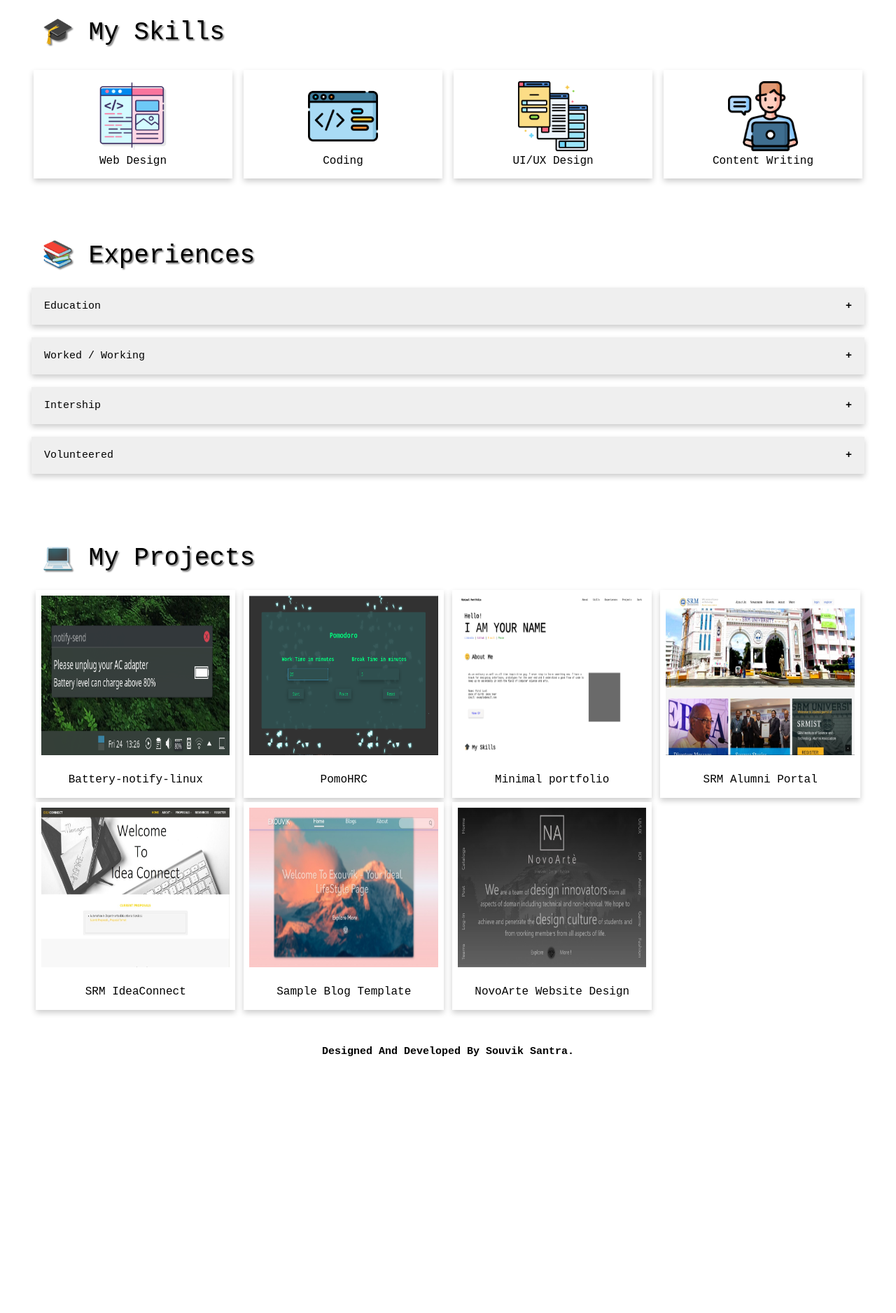
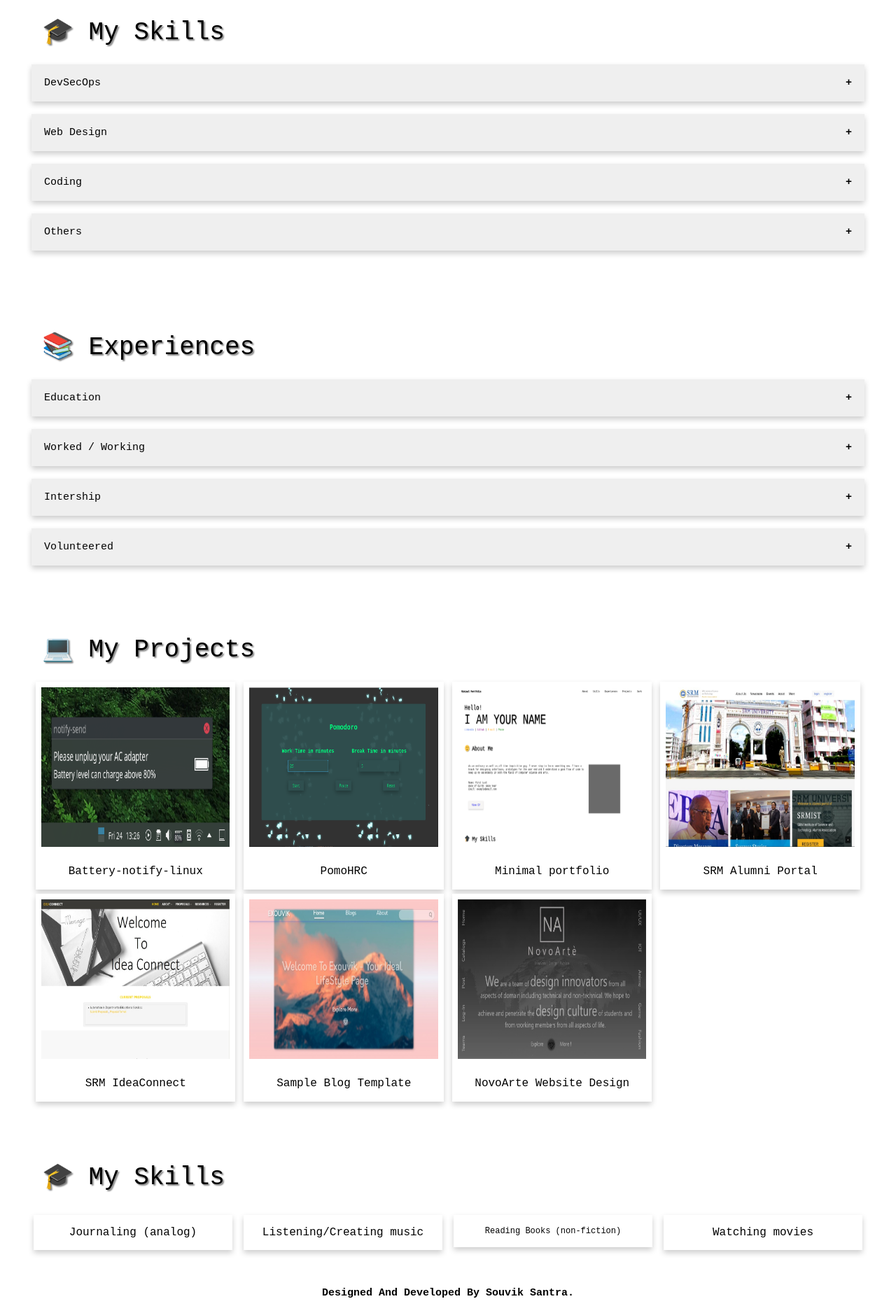
Before and after one commit to santrasouvik/santrasouvik.github.io, a plain HTML site: page index.html in a window 1280 px wide. Shown: the part 811-2687 px from the top of the page at 70% size. Before the commit the page ends 2342 px from the top, so only its background shows below. Drawn offline with Linux system fonts and the light colour scheme.

Commit message:
15aug24-updates

```diff
--- a/index.html
+++ b/index.html
@@ -98,37 +98,82 @@
       </div>
     </div>
 
-  <div style="padding:5px 5px 5px 5px">
+  <!--<div style="padding:5px 5px 5px 5px">
 
       <div class="row">
          <div class="column">
            <div class="card">
-             <img class="cimg" src="f/i1.png">
              <h4>Web Design</h4>
            </div>
          </div>
 
          <div class="column">
            <div class="card">
-             <img class="cimg" src="f/i2.png">
              <h4>Coding</h4>
            </div>
          </div>
 
          <div class="column">
            <div class="card">
-             <img class="cimg" src="f/i3.png">
              <h4>UI/UX Design</h4>
            </div>
          </div>
 
          <div class="column">
            <div class="card">
-             <img class="cimg" src="f/i4.png">
-             <h4>Content Writing</h4>
+             <h4>Shell scripting</h4>
+           </div>
+         </div>
+
+         <div class="column">
+           <div class="card">
+             <h4>DevSecOps</h4>
            </div>
          </div>
      </div>
+
+  </div>-->
+  <div style="padding:5px 5px 5px 5px">
+
+    <button class="accordion">DevSecOps</button>
+    <div class="panel" style="margin-left: 2%;">
+      <p><br><ul>
+        <li>Shell Scripting</li>
+      </ul></p>
+      <p><br><ul>
+        <li>Jenkins</li>
+      </ul></p>
+    </div>
+    <br>
+
+    <button class="accordion">Web Design</button>
+    <div class="panel" style="margin-left: 2%;">
+      <p><br><ul>
+        <li>HTML, CSS and JS</li>
+        <br>
+        <li>Sencha - EXT JS</li>
+      </ul></p>
+    </div>
+    <br>
+  <button class="accordion">Coding</button>
+  <div class="panel" style="margin-left: 2%;">
+    <p><br><ul>
+      <li>C/C++</li>
+      <br>
+      <li>Java - SpringBoot Framework</li>
+    </ul></p>
+  </div>
+  <br>
+  <button class="accordion">Others</button>
+  <div class="panel" style="margin-left: 2%;">
+    <p><br><ul>
+      <li>Jmeter</li>
+        <br>
+        <li>mySQL</li>
+    </ul></p>
+  </div>
+  <br>
+  <br>
 
   </div>
 
@@ -186,6 +231,10 @@
 <br>
 <button class="accordion">Volunteered</button>
 <div class="panel" style="margin-left: 2%;">
+  <p><br><ul>
+    <li><span style="font-weight: bold;"> Optum Ucare and Optum GIVE</span> [Role: Various] [Cause: Various]
+    [May 2022 - Present]</li>
+  </ul></p>
   <p><br><ul>
     <li><span style="font-weight: bold;">Unnat Bharat Abhiyan SRMIST</span> [Role: Tree Planter] [Cause: Environment]
     [Mar 2020 - Mar 2020]</li>
@@ -275,6 +324,45 @@
 
  </div>
 
+ <!-- Skills -->
+ <a name="skills"></a>
+ <br><br><br>
+   <div class="rowl">
+     <div class="columnl-70">
+       <p style="font-size:36px; text-shadow: 2px 2px 2px gray;">&#127891; My Skills</p>
+     </div>
+   </div>
+
+   <div style="padding:5px 5px 5px 5px">
+
+    <div class="row">
+       <div class="column">
+         <div class="card">
+           <h4>Journaling (analog)</h4>
+         </div>
+       </div>
+
+       <div class="column">
+         <div class="card">
+           <h4>Listening/Creating music</h4>
+         </div>
+       </div>
+
+       <div class="column">
+         <div class="card">
+           <h5>Reading Books (non-fiction)</h5>
+         </div>
+       </div>
+
+       <div class="column">
+         <div class="card">
+           <h4>Watching movies</h4>
+         </div>
+       </div>
+   </div>
+
+</div>
+
 </div><!--padd-->
 
 <div class="footer">
--- a/s/index.css
+++ b/s/index.css
@@ -12,6 +12,11 @@ h3{
 
 h4{
     font-size: 16px;
+    font-weight: lighter;
+}
+
+h5{
+    font-size: 12px;
     font-weight: lighter;
 }
 
```
Also changed, not shown: f/i1.png (deleted), f/i2.png (deleted), f/i3.png (deleted), f/i4.png (deleted), 1 other file.
